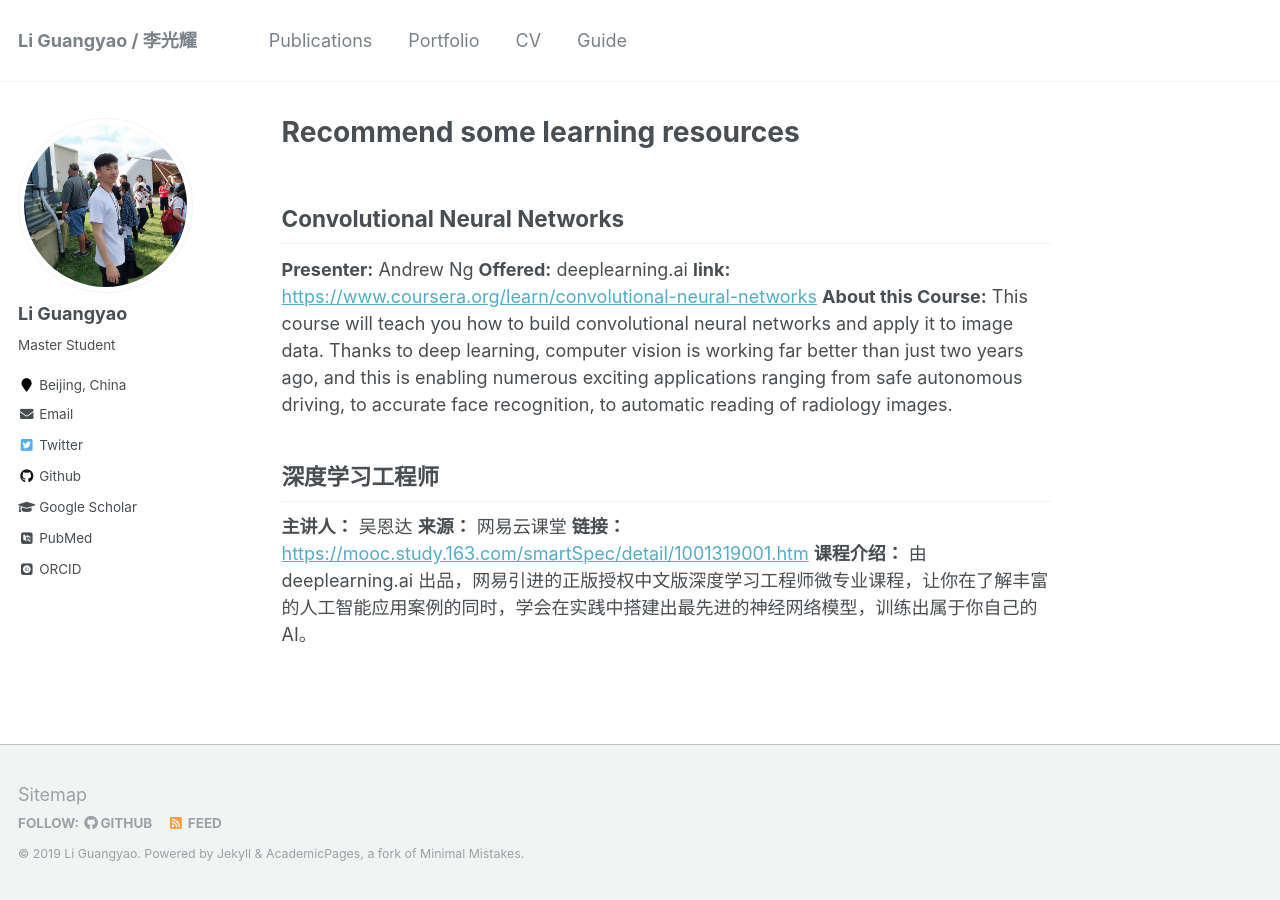
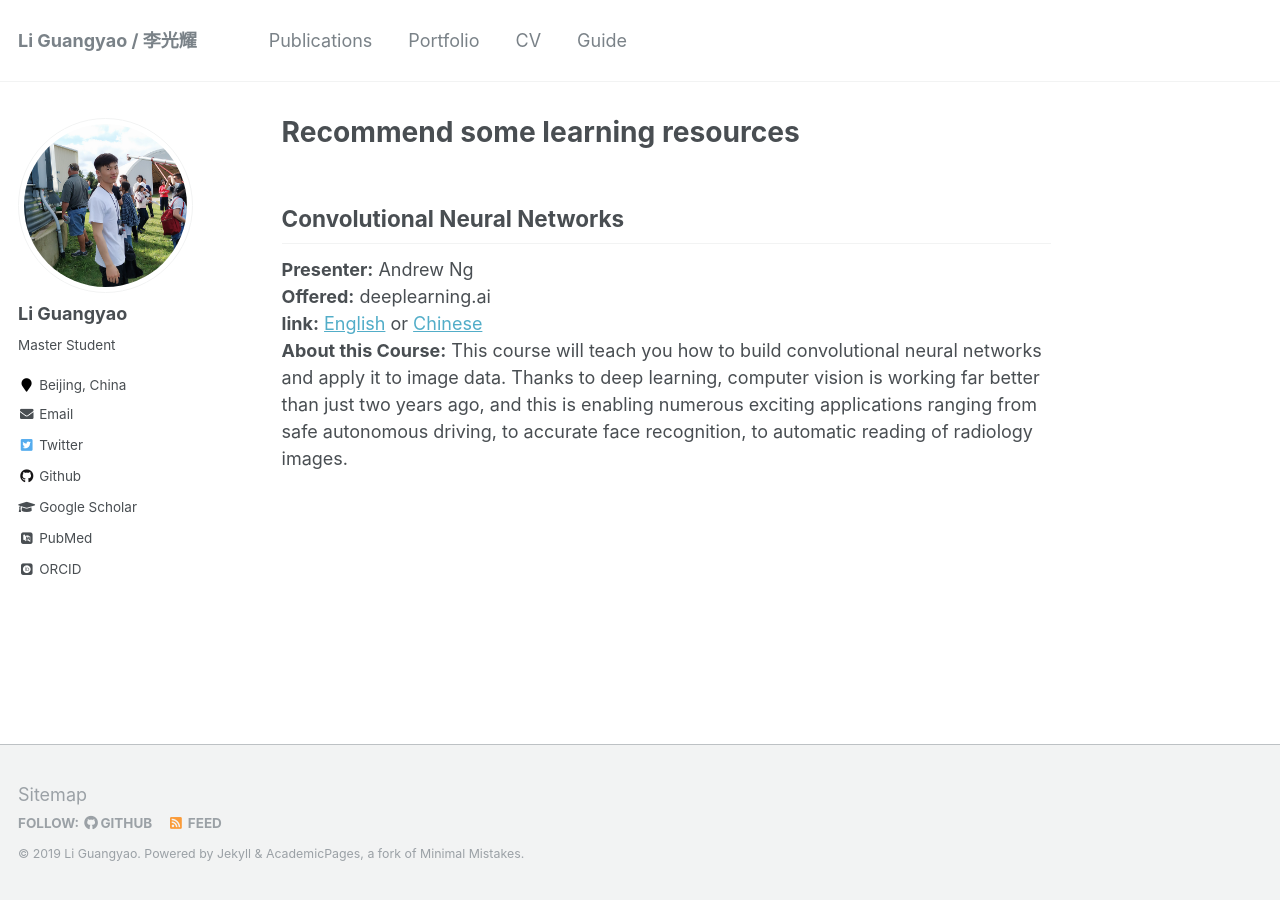
Before and after one commit to ayameyao/ayameyao.github.io_old-version, a Jekyll site: the page built from _pages/markdown.md, in a window 1280 px wide. Built offline with Jekyll 4.4.1, drawn with Linux system fonts in a browser that asks for light colours; some web fonts are replaced.

Commit message:
Update markdown.md

```diff
--- a/_pages/markdown.md
+++ b/_pages/markdown.md
@@ -8,16 +8,12 @@ redirect_from:
 ---
 
 ## Convolutional Neural Networks
-**Presenter:**  Andrew Ng
-**Offered:**  deeplearning.ai
-**link:**  [https://www.coursera.org/learn/convolutional-neural-networks](https://www.coursera.org/learn/convolutional-neural-networks)
+**Presenter:**  Andrew Ng<br/>
+**Offered:**  deeplearning.ai<br/>
+**link:**  [English](https://www.coursera.org/learn/convolutional-neural-networks) or [Chinese](https://mooc.study.163.com/smartSpec/detail/1001319001.htm)<br/>
 **About this Course:**  This course will teach you how to build convolutional neural networks and apply it to image data. Thanks to deep learning, computer vision is working far better than just two years ago, and this is enabling numerous exciting applications ranging from safe autonomous driving, to accurate face recognition, to automatic reading of radiology images.
 
-## 深度学习工程师
-**主讲人：**  吴恩达
-**来源：**  网易云课堂
-**链接：**  [https://mooc.study.163.com/smartSpec/detail/1001319001.htm](https://mooc.study.163.com/smartSpec/detail/1001319001.htm)
-**课程介绍：**  由 deeplearning.ai 出品，网易引进的正版授权中文版深度学习工程师微专业课程，让你在了解丰富的人工智能应用案例的同时，学会在实践中搭建出最先进的神经网络模型，训练出属于你自己的 AI。
+
 
 
 
```
